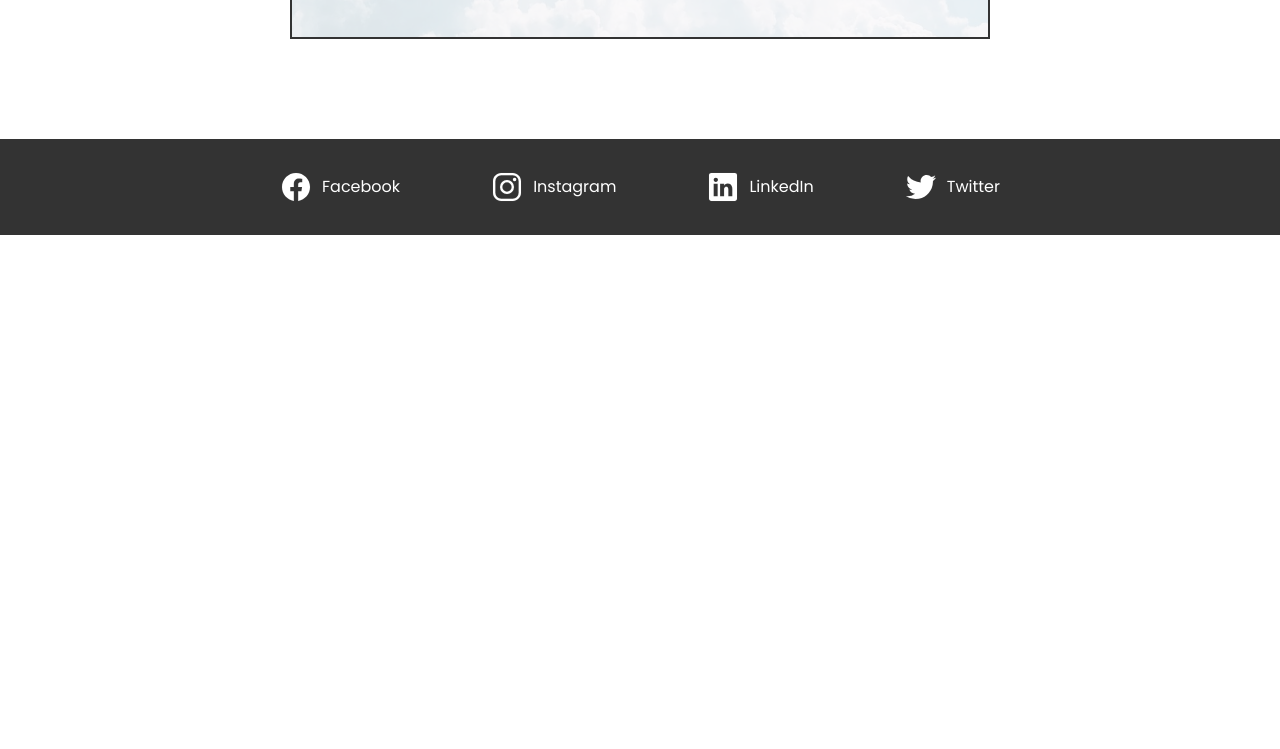
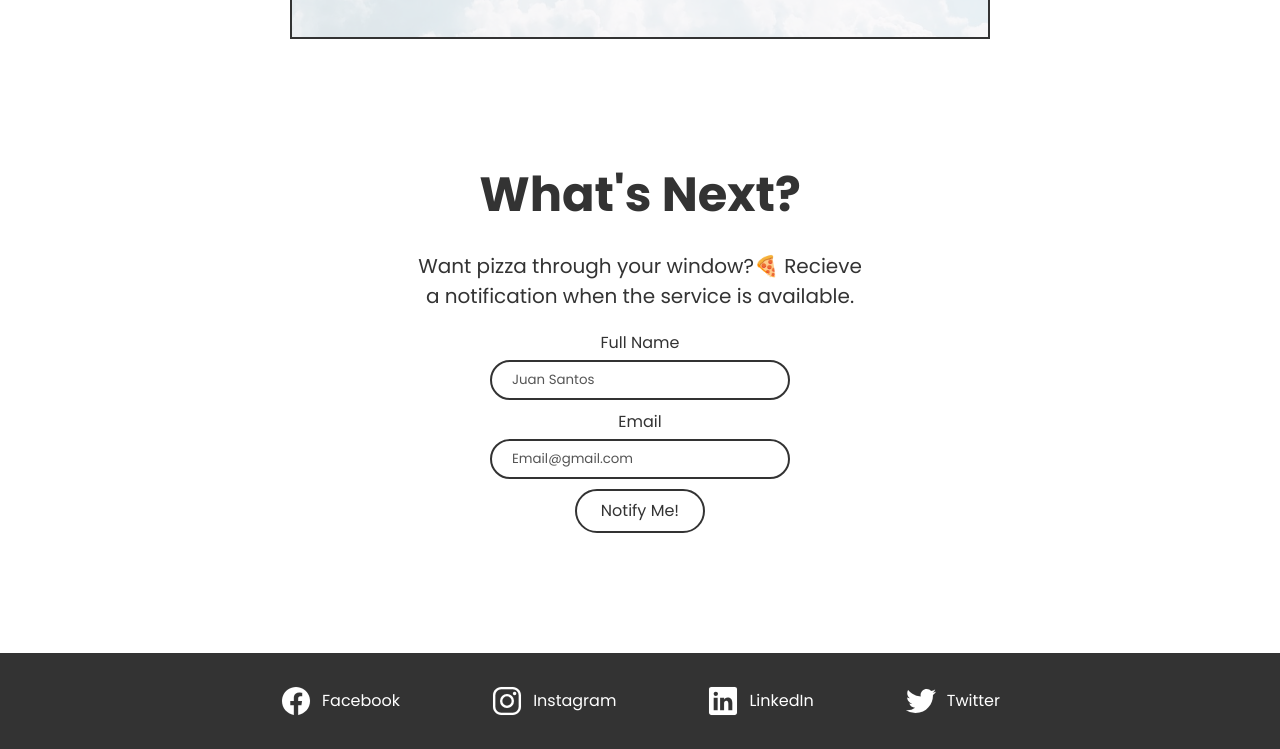
Before and after one commit to JaemarRamos/Accessible-website, a plain HTML site: page Accessible-Website/index.html in a window 1280 px wide. Shown: the part 1592-2341 px from the top of the page. Before the commit the page ends 1827 px from the top, so only its background shows below. Drawn offline with nearby package versions, Linux system fonts and the light colour scheme; no server answers.

Commit message:
Update HTML and CSS
Added a sign up form and styled it

```diff
--- a/Accessible-Website/index.css
+++ b/Accessible-Website/index.css
@@ -161,6 +161,45 @@ a {
     border-radius: 40px;
 }
 
+/* Sign Up Form */
+.form-heading {
+    font-size: 48px;
+    margin: 0;
+}
+.form-intro {
+    font-size: 20px;
+    margin-bottom: 20px;
+}
+.form-section {
+    margin: 120px auto;
+    width: 450px;
+    text-align: center;
+}
+.input {
+    display: block;
+    width: 300px;
+    margin: 5px auto 10px;
+    border-radius: 20px;
+    padding: 8px 20px;
+    border: 2px solid #333333;
+	font-family: 'Poppins', sans-serif;
+}
+.input::-webkit-input-placeholder {
+    color: #555555;
+}
+.submit-button {
+    border: 2px solid #333333;
+    padding: 8px 20px;
+    border-radius: 40px;
+    margin: 10px auto 0;
+    width: 130px;
+	font-family: 'Poppins', sans-serif;
+}
+.submit-button:hover {
+    background-color: #dddddd;
+    cursor: pointer;
+}
+
 /* Footer */
 .footer {
     background-color: #333333;
--- a/Accessible-Website/index.html
+++ b/Accessible-Website/index.html
@@ -72,6 +72,19 @@
             </div>
         </div>
 
+        <!-- Form section -->
+            <div class="form-section">
+                <form>
+                    <h2 class="form-heading">What's Next?</h2>
+                    <p class="form-intro">Want pizza through your window?🍕 Recieve a notification when the service is available.</p>
+                    <label for="name">Full Name</label>
+                    <input class="input" id="name" type="text" placeholder="Juan Santos" />
+                    <label for="email">Email</label>
+                    <input class="input" type="email" placeholder="Email@gmail.com" />
+                    <div class="submit-button" type="button" onclick="submitForm()">Notify Me!</div>
+                </form>
+            </div>
+
         <!-- Footer -->
         <div class="footer">
             <div class="social-links">
```
